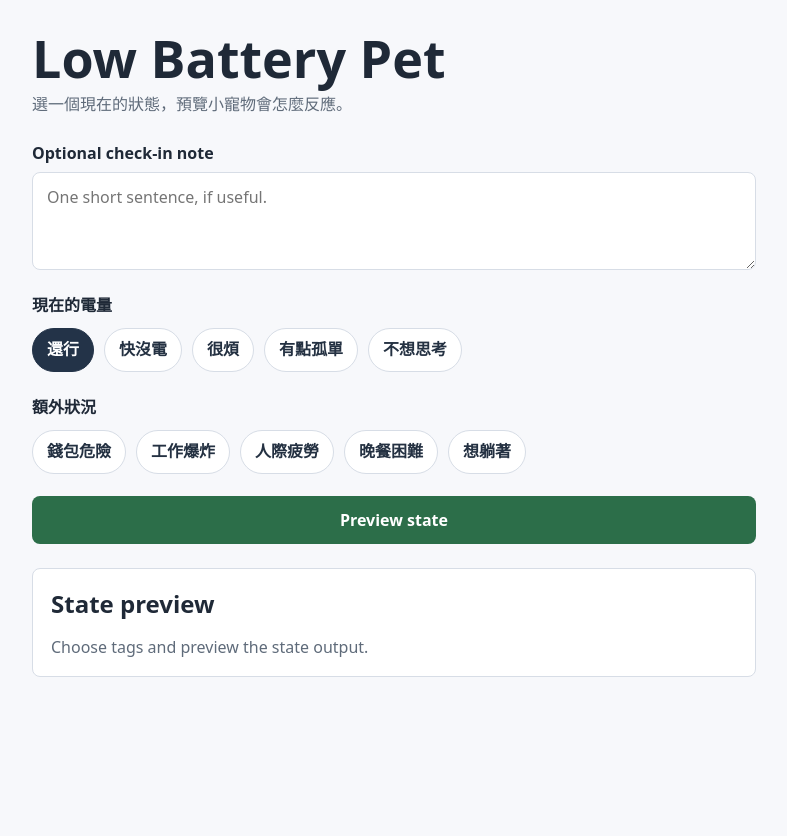
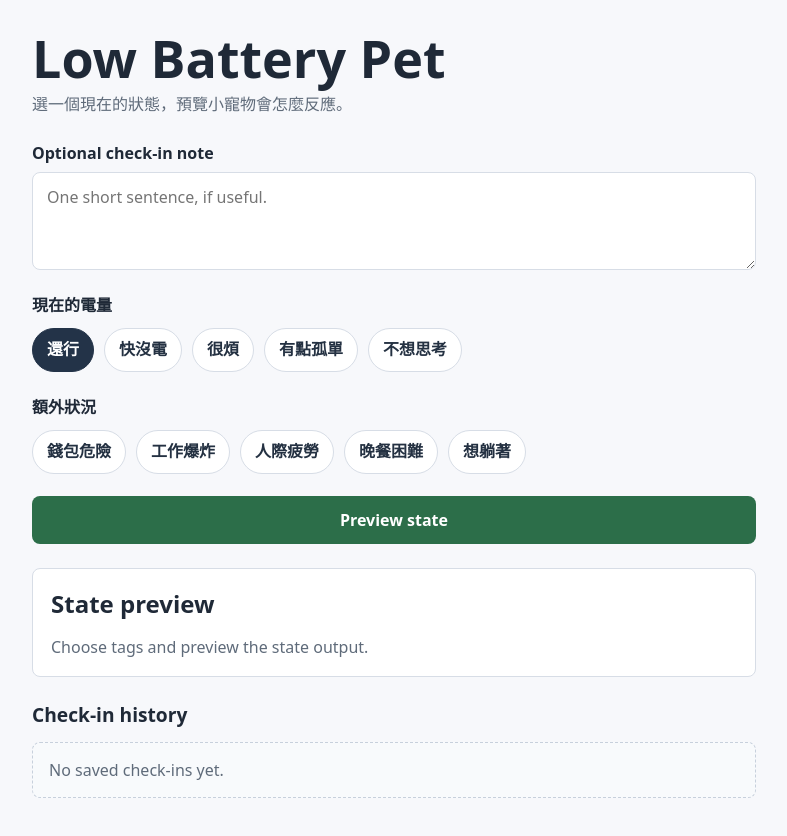
Before and after one commit to Harry-0824/low-battery-pet, a React (Vite) app: page / in a window 1280 px wide. Shown: the top 836 px of the page, without its empty margins (246-1033 px from the left). Before the commit the page ends 800 px from the top, so only its background shows below. Built offline with nearby package versions, Linux system fonts and the light colour scheme.

Commit message:
Build local history page and history list UI
Closes #12

```diff
--- a/src/App.tsx
+++ b/src/App.tsx
@@ -3,11 +3,17 @@ import styled from "styled-components";
 
 import CheckInForm from "./components/CheckInForm";
 import CompanionReplyPreview from "./components/CompanionReplyPreview";
+import HistoryList from "./components/HistoryList";
 import StatePreview from "./components/StatePreview";
 import TreeTextInput from "./components/TreeTextInput";
 import type { ContextTag, DerivedUserState, MoodTag } from "./features/checkIn/checkInTypes";
 import { deriveUserState } from "./features/checkIn/deriveUserState";
-import { saveCheckInRecord } from "./features/history/historyStorage";
+import {
+  clearCheckInHistory,
+  loadCheckInHistory,
+  saveCheckInRecord
+} from "./features/history/historyStorage";
+import type { CheckInHistoryRecord } from "./features/history/historyTypes";
 import type { PetState } from "./features/pet/petTypes";
 import { calculatePetState } from "./features/pet/petStateEngine";
 import { generateCompanionReply } from "./features/reply/companionReplyEngine";
@@ -26,6 +32,9 @@ function App() {
   const [selectedContextTags, setSelectedContextTags] = useState<ContextTag[]>([]);
   const [shortText, setShortText] = useState("");
   const [previewState, setPreviewState] = useState<PreviewState | null>(null);
+  const [historyRecords, setHistoryRecords] = useState<CheckInHistoryRecord[]>(() =>
+    loadCheckInHistory()
+  );
 
   const handleContextToggle = (contextTag: ContextTag) => {
     setSelectedContextTags((currentTags) =>
@@ -46,7 +55,7 @@ function App() {
     const companionReply = generateCompanionReply(input);
     const createdAt = new Date().toISOString();
 
-    saveCheckInRecord({
+    const records = saveCheckInRecord({
       moodTag: input.moodTag,
       contextTags: input.contextTags,
       shortText: input.shortText,
@@ -55,6 +64,7 @@ function App() {
       companionReply,
       createdAt
     });
+    setHistoryRecords(records);
 
     setPreviewState({
       ...input,
@@ -62,6 +72,11 @@ function App() {
       petState,
       companionReply
     });
+  };
+
+  const handleClearHistory = () => {
+    clearCheckInHistory();
+    setHistoryRecords([]);
   };
 
   return (
@@ -80,6 +95,7 @@ function App() {
       />
       <StatePreview previewState={previewState} />
       <CompanionReplyPreview reply={previewState?.companionReply ?? null} />
+      <HistoryList records={historyRecords} onClear={handleClearHistory} />
     </PageShell>
   );
 }
--- /dev/null
+++ b/src/components/EmptyHistoryState.tsx
@@ -0,0 +1,23 @@
+import styled from "styled-components";
+
+function EmptyHistoryState() {
+  return (
+    <EmptyState>
+      <p>No saved check-ins yet.</p>
+    </EmptyState>
+  );
+}
+
+const EmptyState = styled.div`
+  border: 1px dashed #c7d0dc;
+  border-radius: 8px;
+  padding: 16px;
+  background: #f8fafc;
+  color: #5f6b7a;
+
+  p {
+    margin: 0;
+  }
+`;
+
+export default EmptyHistoryState;
--- /dev/null
+++ b/src/components/HistoryCard.tsx
@@ -0,0 +1,48 @@
+import styled from "styled-components";
+
+import type { CheckInHistoryRecord } from "../features/history/historyTypes";
+import {
+  formatHistoryContextTags,
+  formatHistoryPetSummary,
+  formatHistoryReplySummary
+} from "../features/history/historyView";
+
+interface HistoryCardProps {
+  record: CheckInHistoryRecord;
+}
+
+function HistoryCard({ record }: HistoryCardProps) {
+  return (
+    <Card data-testid="history-card">
+      <CreatedAt>{record.createdAt}</CreatedAt>
+      <HistoryLine>moodTag: {record.moodTag}</HistoryLine>
+      <HistoryLine>contexts: {formatHistoryContextTags(record)}</HistoryLine>
+      <HistoryLine>pet: {formatHistoryPetSummary(record)}</HistoryLine>
+      <HistoryLine>reply: {formatHistoryReplySummary(record)}</HistoryLine>
+    </Card>
+  );
+}
+
+const Card = styled.article`
+  display: grid;
+  gap: 8px;
+  border: 1px solid #d7dde6;
+  border-radius: 8px;
+  padding: 14px;
+  background: #ffffff;
+`;
+
+const CreatedAt = styled.p`
+  margin: 0;
+  color: #5f6b7a;
+  font-size: 0.84rem;
+  line-height: 1.35;
+`;
+
+const HistoryLine = styled.p`
+  margin: 0;
+  color: #243142;
+  line-height: 1.45;
+`;
+
+export default HistoryCard;
--- /dev/null
+++ b/src/components/HistoryList.tsx
@@ -0,0 +1,72 @@
+import styled from "styled-components";
+
+import type { CheckInHistoryRecord } from "../features/history/historyTypes";
+import EmptyHistoryState from "./EmptyHistoryState";
+import HistoryCard from "./HistoryCard";
+
+interface HistoryListProps {
+  records: CheckInHistoryRecord[];
+  onClear: () => void;
+}
+
+function HistoryList({ records, onClear }: HistoryListProps) {
+  return (
+    <HistorySection>
+      <HistoryHeader>
+        <h2>Check-in history</h2>
+        {records.length > 0 ? (
+          <ClearButton type="button" onClick={onClear}>
+            Clear history
+          </ClearButton>
+        ) : null}
+      </HistoryHeader>
+      {records.length > 0 ? (
+        <CardList>
+          {records.map((record) => (
+            <HistoryCard key={record.createdAt} record={record} />
+          ))}
+        </CardList>
+      ) : (
+        <EmptyHistoryState />
+      )}
+    </HistorySection>
+  );
+}
+
+const HistorySection = styled.section`
+  display: grid;
+  gap: 14px;
+  margin-top: 24px;
+`;
+
+const HistoryHeader = styled.div`
+  display: flex;
+  flex-wrap: wrap;
+  align-items: center;
+  justify-content: space-between;
+  gap: 10px;
+
+  h2 {
+    margin: 0;
+    font-size: 1.2rem;
+  }
+`;
+
+const ClearButton = styled.button`
+  min-height: 40px;
+  border: 1px solid #d7dde6;
+  border-radius: 8px;
+  padding: 8px 12px;
+  background: #ffffff;
+  color: #243142;
+  cursor: pointer;
+  font: inherit;
+  font-weight: 800;
+`;
+
+const CardList = styled.div`
+  display: grid;
+  gap: 12px;
+`;
+
+export default HistoryList;
--- /dev/null
+++ b/src/features/history/historyView.ts
@@ -0,0 +1,13 @@
+import type { CheckInHistoryRecord } from "./historyTypes";
+
+export const formatHistoryContextTags = (record: CheckInHistoryRecord) =>
+  record.contextTags.length > 0 ? record.contextTags.join(", ") : "none";
+
+export const formatHistoryPetSummary = (record: CheckInHistoryRecord) =>
+  `${record.petState.mood} / ${record.petState.effect}`;
+
+export const formatHistoryReplySummary = (record: CheckInHistoryRecord) => {
+  const [firstSentence] = record.companionReply.reply.split(".");
+
+  return firstSentence ? `${firstSentence}.` : record.companionReply.reply;
+};
```
Also changed, not shown: 1 other file (tests, documents, lock files or other folders).
